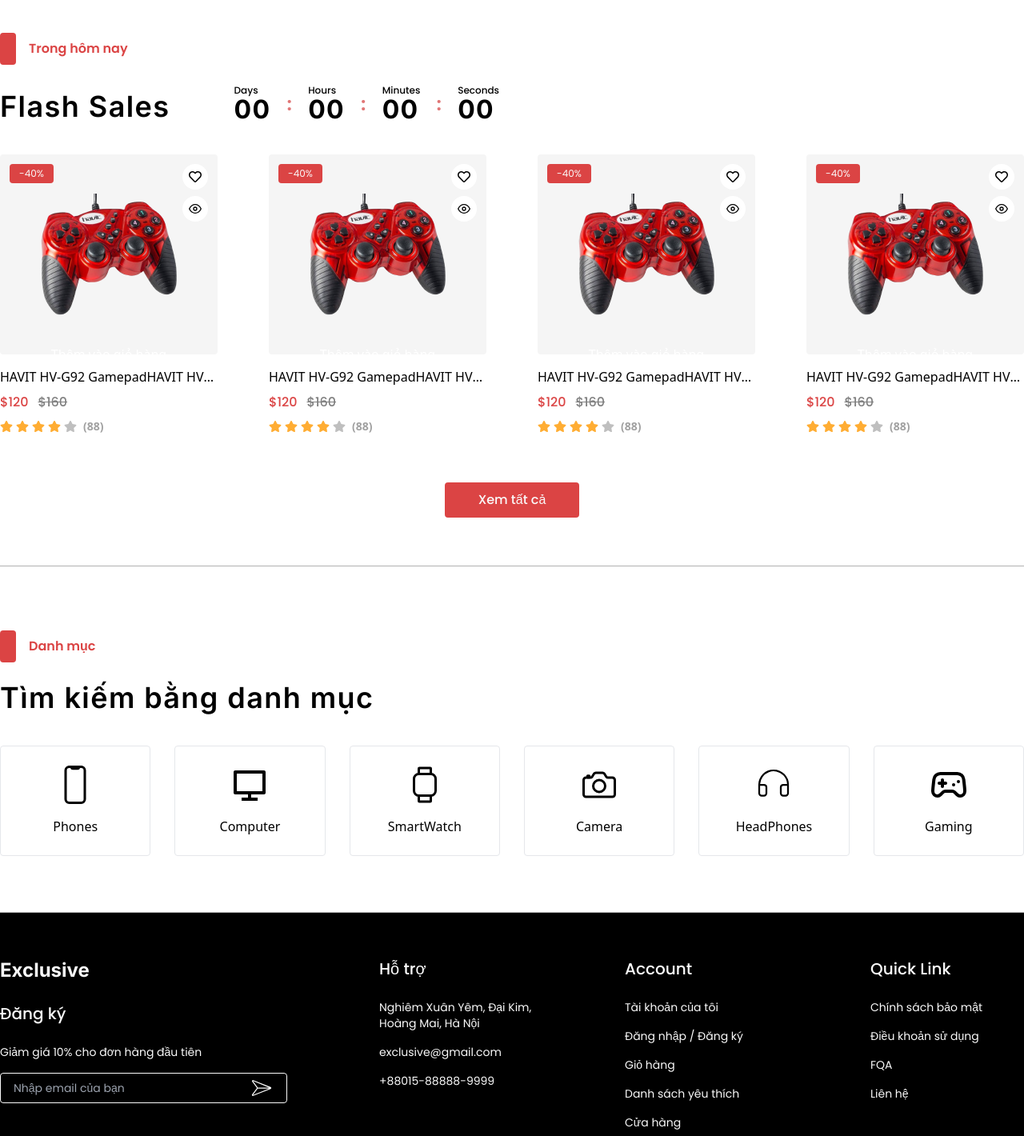
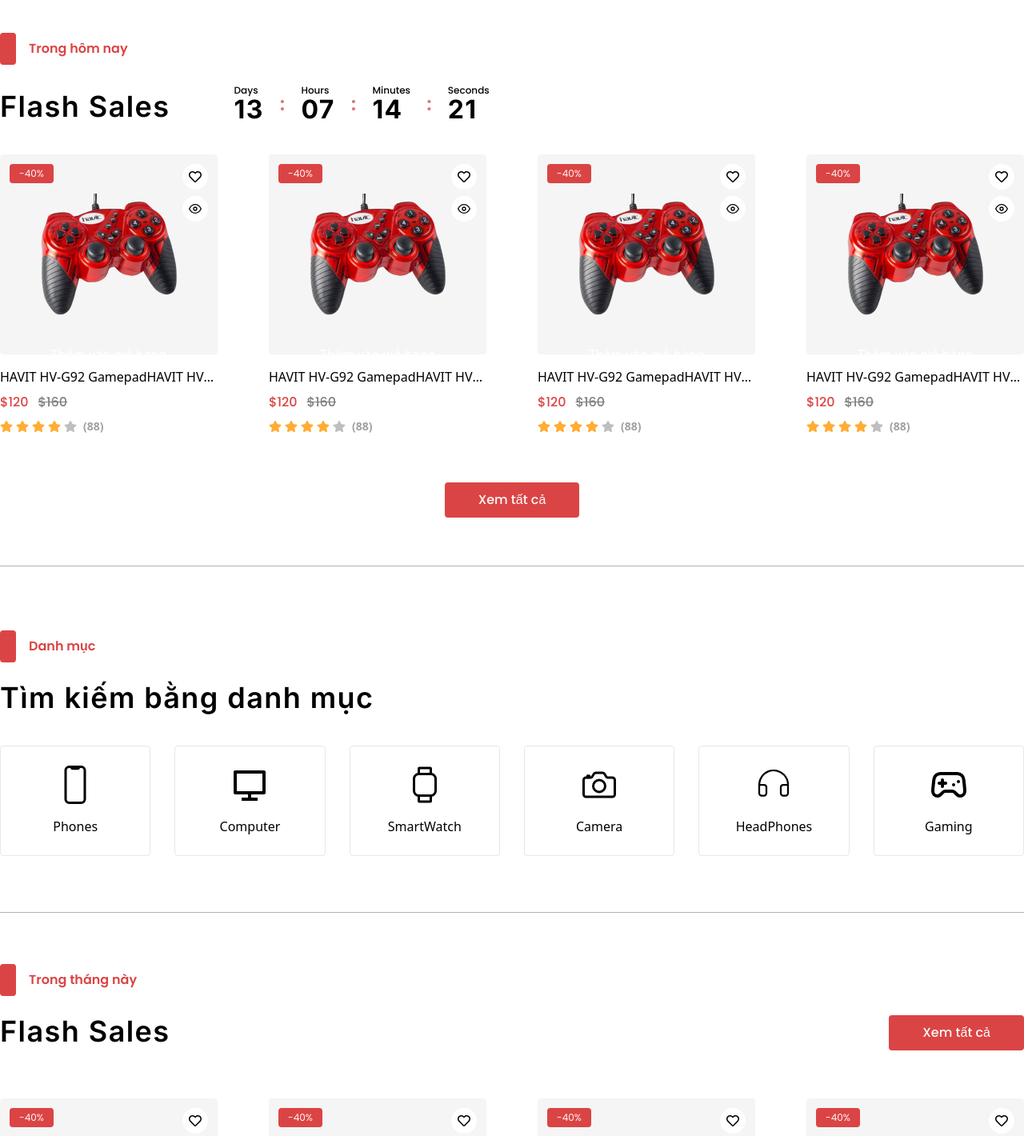
Before and after one commit to xuanphong03/E-commerce-Website, a React (Vite) app: page / in a window 1280 px wide. Shown: the part 660-2080 px from the top of the page at 80% size. Built offline with nearby package versions, Linux system fonts and the light colour scheme.

Commit message:
create best selling product section

```diff
--- /dev/null
+++ b/src/pages/Home/components/BestSellingSection.jsx
@@ -0,0 +1,144 @@
+import { useEffect, useRef, useState } from 'react';
+import BackgroundBanner from '~/assets/images/jbl_boombox.png';
+import ProductItem from '~/components/ProductItem';
+import SectionTag from '~/components/SectionTag';
+
+import ProductImage from '~/assets/images/product01.png';
+
+BestSellingSection.propTypes = {};
+
+function BestSellingSection() {
+  const [timer, setTimer] = useState(() => {
+    const countdownDate = new Date('July 30, 2024 00:00:00').getTime();
+    const now = new Date().getTime();
+    const distance = countdownDate - now;
+    const days = Math.floor(distance / (1000 * 60 * 60 * 24));
+    const hours = Math.floor(
+      (distance % (1000 * 60 * 60 * 24)) / (1000 * 60 * 60),
+    );
+    const minutes = Math.floor((distance % (1000 * 60 * 60)) / (1000 * 60));
+    const seconds = Math.floor((distance % (1000 * 60)) / 1000);
+    return {
+      days,
+      hours,
+      minutes,
+      seconds,
+    };
+  });
+
+  const interval = useRef();
+
+  const startTimer = () => {
+    const countdownDate = new Date('July 30, 2024 00:00:00').getTime();
+
+    interval.current = setInterval(() => {
+      const now = new Date().getTime();
+      const distance = countdownDate - now;
+
+      const days = Math.floor(distance / (1000 * 60 * 60 * 24));
+      const hours = Math.floor(
+        (distance % (1000 * 60 * 60 * 24)) / (1000 * 60 * 60),
+      );
+      const minutes = Math.floor((distance % (1000 * 60 * 60)) / (1000 * 60));
+      const seconds = Math.floor((distance % (1000 * 60)) / 1000);
+
+      if (distance < 0) {
+        clearInterval(interval.current);
+      } else {
+        setTimer({
+          days,
+          hours,
+          minutes,
+          seconds,
+        });
+      }
+    }, 1000);
+  };
+
+  useEffect(() => {
+    startTimer();
+    return () => {
+      clearInterval(interval.current);
+    };
+  }, []);
+
+  return (
+    <section className="py-16">
+      <div className="mb-6">
+        <SectionTag content="Trong tháng này" />
+      </div>
+      <div className="mb-[60px] flex justify-between">
+        <h2 className="font-inter text-4xl font-semibold tracking-[1.44px]">
+          Flash Sales
+        </h2>
+        <button className="flex items-center justify-center rounded border-2 border-solid border-[#DB4444] bg-[#DB4444] px-10 py-2 font-poppins font-medium text-[#FAFAFA] transition-colors hover:bg-[#FAFAFA] hover:text-[#DB4444]">
+          Xem tất cả
+        </button>
+      </div>
+      <div className="mb-[140px] grid grid-cols-12 gap-16">
+        {[...Array(4)].map((_, index) => {
+          return (
+            <div className="col-span-3" key={index}>
+              <ProductItem
+                productImage={ProductImage}
+                productSalePercent={40}
+                productName="HAVIT HV-G92 GamepadHAVIT HV-G92 Gamepad"
+                productSalePrice={120}
+                productPrice={160}
+                productReviewRate={4.5}
+                productReviewNumber={88}
+              />
+            </div>
+          );
+        })}
+      </div>
+      <div className="flex h-[500px] w-full items-center bg-black px-16">
+        <div className="mr-[80px]">
+          <h2 className="mb-8 font-semibold leading-tight text-[#00FF66]">
+            Danh mục
+          </h2>
+          <h3 className="mb-8 font-inter text-5xl font-semibold leading-tight tracking-[1.92px] text-[#FAFAFA]">
+            Nâng cao trải nghiệm <br></br> âm nhạc của bạn
+          </h3>
+          <div className="mb-10 flex items-center gap-6">
+            <div className="flex h-14 w-14 flex-col items-center justify-center rounded-full bg-white">
+              <p className="font-poppins font-semibold leading-tight text-black">
+                {timer.days}
+              </p>
+              <p className="font-poppins text-xs font-normal">Ngày</p>
+            </div>
+            <div className="flex h-14 w-14 flex-col items-center justify-center rounded-full bg-white">
+              <p className="font-poppins font-semibold leading-tight text-black">
+                {timer.hours}
+              </p>
+              <p className="font-poppins text-xs font-normal">Giờ</p>
+            </div>
+            <div className="flex h-14 w-14 flex-col items-center justify-center rounded-full bg-white">
+              <p className="font-poppins font-semibold leading-tight text-black">
+                {timer.minutes}
+              </p>
+              <p className="font-poppins text-xs font-normal">Phút</p>
+            </div>
+            <div className="flex h-14 w-14 flex-col items-center justify-center rounded-full bg-white">
+              <p className="font-poppins font-semibold leading-tight text-black">
+                {timer.seconds}
+              </p>
+              <p className="font-poppins text-xs font-normal">Giây</p>
+            </div>
+          </div>
+          <button className="flex h-14 items-center justify-center gap-[10px] rounded border-2 border-solid border-[#00FF66] bg-[#00FF66] px-12 py-4 font-poppins font-medium capitalize text-[#FAFAFA] hover:bg-white hover:text-[#00FF66]">
+            Mua ngay!
+          </button>
+        </div>
+        <div className="relative flex items-center">
+          <div className="h-[400px] w-[600px] rounded-full bg-gray-500 blur-3xl"></div>
+          <div className="absolute inset-0 flex items-center justify-center">
+            <img className="w-full" alt="background" src={BackgroundBanner} />
+          </div>
+        </div>
+      </div>
+    </section>
+  );
+}
+
+export default BestSellingSection;
--- a/src/pages/Home/components/FlashSalesSection.jsx
+++ b/src/pages/Home/components/FlashSalesSection.jsx
@@ -4,14 +4,28 @@
 import ProductItem from '~/components/ProductItem';
 
 export default function FlashSalesSection() {
-  const [timerDays, setTimerDays] = useState('0');
-  const [timerHours, setTimerHours] = useState('0');
-  const [timerMinutes, setTimerMinutes] = useState('0');
-  const [timerSeconds, setTimerSeconds] = useState('0');
+  const [timer, setTimer] = useState(() => {
+    const countdownDate = new Date('July 30, 2024 00:00:00').getTime();
+    const now = new Date().getTime();
+    const distance = countdownDate - now;
+    const days = Math.floor(distance / (1000 * 60 * 60 * 24));
+    const hours = Math.floor(
+      (distance % (1000 * 60 * 60 * 24)) / (1000 * 60 * 60),
+    );
+    const minutes = Math.floor((distance % (1000 * 60 * 60)) / (1000 * 60));
+    const seconds = Math.floor((distance % (1000 * 60)) / 1000);
+    return {
+      days,
+      hours,
+      minutes,
+      seconds,
+    };
+  });
 
-  let interval = useRef();
+  const interval = useRef();
+
   const startTimer = () => {
-    const countdownDate = new Date('July 15, 2024 00:00:00').getTime();
+    const countdownDate = new Date('July 30, 2024 00:00:00').getTime();
 
     interval.current = setInterval(() => {
       const now = new Date().getTime();
@@ -25,14 +39,14 @@
       const seconds = Math.floor((distance % (1000 * 60)) / 1000);
 
       if (distance < 0) {
-        // Stop timer
         clearInterval(interval.current);
       } else {
-        // Update timer
-        setTimerDays(days);
-        setTimerHours(hours);
-        setTimerMinutes(minutes);
-        setTimerSeconds(seconds);
+        setTimer({
+          days,
+          hours,
+          minutes,
+          seconds,
+        });
       }
     }, 1000);
   };
@@ -57,28 +71,28 @@
           <div>
             <h4 className="font-poppins text-xs font-medium">Days</h4>
             <p className="font-inter text-[32px] font-bold leading-[32px] tracking-[1.28px]">
-              {timerDays < 10 ? '0' + timerDays : timerDays}
+              {timer.days < 10 ? '0' + timer.days : timer.days}
             </p>
           </div>
           <div className="text-2xl font-bold text-[#E07575]">:</div>
           <div>
             <h4 className="font-poppins text-xs font-medium">Hours</h4>
             <p className="font-inter text-[32px] font-bold leading-[32px] tracking-[1.28px]">
-              {timerHours < 10 ? '0' + timerHours : timerHours}
+              {timer.hours < 10 ? '0' + timer.hours : timer.hours}
             </p>
           </div>
           <div className="text-2xl font-bold text-[#E07575]">:</div>
           <div>
             <h4 className="font-poppins text-xs font-medium">Minutes</h4>
             <p className="font-inter text-[32px] font-bold leading-[32px] tracking-[1.28px]">
-              {timerMinutes < 10 ? '0' + timerMinutes : timerMinutes}
+              {timer.minutes < 10 ? '0' + timer.minutes : timer.minutes}
             </p>
           </div>
           <div className="text-2xl font-bold text-[#E07575]">:</div>
           <div>
             <h4 className="font-poppins text-xs font-medium">Seconds</h4>
             <p className="font-inter text-[32px] font-bold leading-[32px] tracking-[1.28px]">
-              {timerSeconds < 10 ? '0' + timerSeconds : timerSeconds}
+              {timer.seconds < 10 ? '0' + timer.seconds : timer.seconds}
             </p>
           </div>
         </div>
--- a/src/pages/Home/index.jsx
+++ b/src/pages/Home/index.jsx
@@ -1,3 +1,4 @@
+import BestSellingSection from './components/BestSellingSection';
 import BrowseByCategorySection from './components/BrowseByCategorySection';
 import FlashSalesSection from './components/FlashSalesSection';
 import IntroduceSection from './components/IntroduceSection';
@@ -9,6 +10,7 @@
         <IntroduceSection />
         <FlashSalesSection />
         <BrowseByCategorySection />
+        <BestSellingSection />
       </div>
     </main>
   );
```
Also changed, not shown: src/assets/images/jbl_boombox.png (added).
